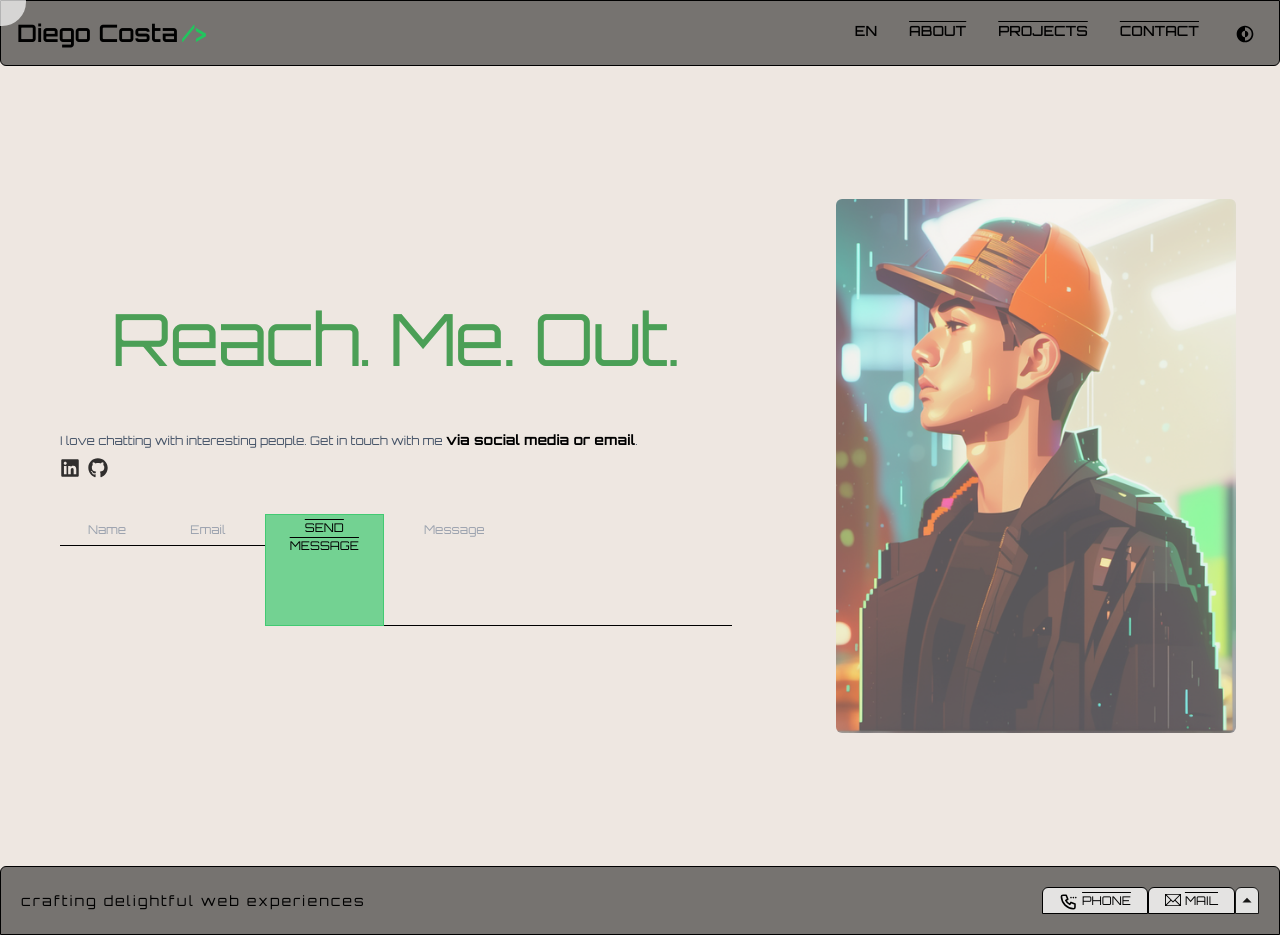
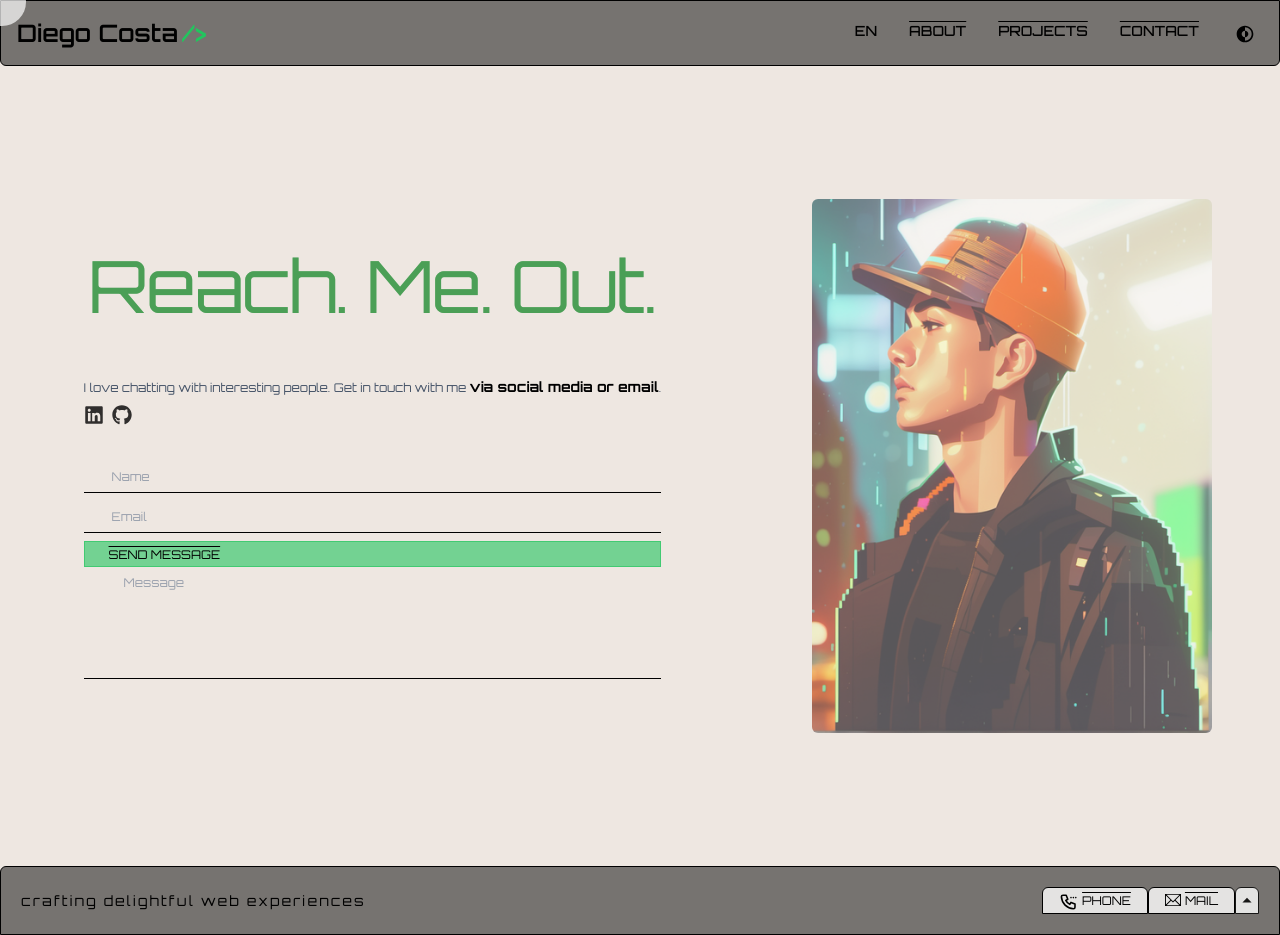
Before and after one commit to DiegoCstyles/portfolio, a Next.js app: page /contact in a window 1280 px wide. Built offline with nearby package versions, Linux system fonts and the light colour scheme.

Commit message:
Update Section.tsx

```diff
--- a/components/Contact/Section.tsx
+++ b/components/Contact/Section.tsx
@@ -118,7 +118,7 @@ const Section = ({ currentLanguage }: ContactProps) => {
         {/* Contact Form */}
         <div className="mt-1 border-black dark:border-white rounded-b-md p-4">
           <form onSubmit={handleFormSubmit}>
-            <div className='flex'>
+            <div className='flex flex-col'>
               <div className="flex justify-center item-center text-center mb-2">
                 <input
                   type="text"
```
